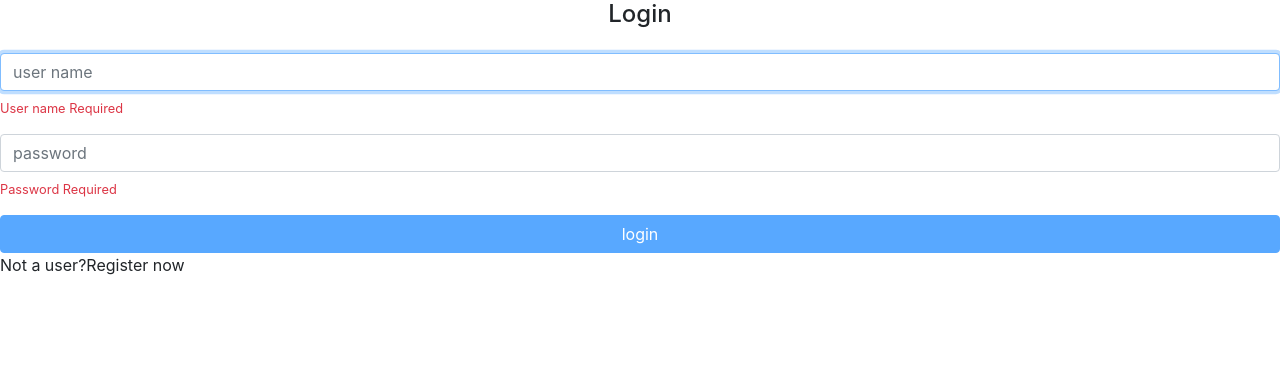
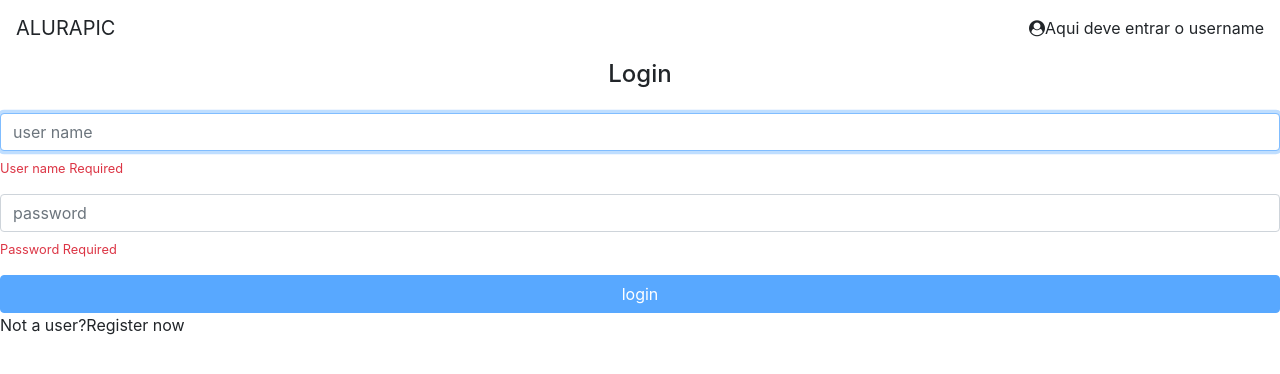
Before and after one commit to antonioadami/alurapic, an Angular app: page / in a window 1280 px wide. Shown: the top 374 px of the page. Built offline with nearby package versions, Linux system fonts and the light colour scheme.

Commit message:
Parte2-aula2 | Autenticação e token

```diff
--- a/src/app/app.component.html
+++ b/src/app/app.component.html
@@ -1 +1,2 @@
+<ap-header></ap-header>
 <router-outlet></router-outlet>
--- a/src/app/app.module.ts
+++ b/src/app/app.module.ts
@@ -6,6 +6,7 @@
 import { AppRoutingModule } from './app.routing.module';
 import { ErrorsModule } from './errors/errors.module';
 import { HomeModule } from './home/home.module';
+import { CoreModule } from './core/core.module';
 
 @NgModule({
   declarations: [
@@ -16,7 +17,8 @@
     PhotosModule,
     AppRoutingModule,
     ErrorsModule,
-    HomeModule
+    HomeModule,
+    CoreModule
   ],
   providers: [],
   bootstrap: [AppComponent]
--- a/src/app/core/auth/auth.service.ts
+++ b/src/app/core/auth/auth.service.ts
@@ -1,5 +1,7 @@
 import { Injectable } from '@angular/core';
 import { HttpClient } from '@angular/common/http';
+import { tap } from 'rxjs/operators';
+import { TokenService } from '../token/token.service';
 
 const API_URL = 'http://localhost:3000';
 
@@ -8,9 +10,17 @@
 })
 export class AuthService {
 
-  constructor(private http: HttpClient) { }
+  constructor(
+    private http: HttpClient,
+    private tokenService: TokenService
+  ) { }
 
   authenticate(userName: string, password: string) {
-    return this.http.post(API_URL + '/user/login', { userName, password })
+    return this.http
+      .post(API_URL + '/user/login', { userName, password }, { observe: 'response'})
+      .pipe(tap(res => {
+        const authToken = res.headers.get('x-access-token');
+        this.tokenService.setToken(authToken);
+      }));
   }
 }
--- /dev/null
+++ b/src/app/core/header/header.component.html
@@ -0,0 +1,9 @@
+<header class="fixed-top">
+    <nav class="navbar navbar-light bg-white">
+        <a class="navbar-brand">ALURAPIC</a>
+        <div>
+            <i class="fa fa-user-circle"></i>
+            <a>Aqui deve entrar o username</a>
+        </div>
+    </nav>
+</header>
--- /dev/null
+++ b/src/app/core/token/token.service.ts
@@ -0,0 +1,23 @@
+import { Injectable } from '@angular/core';
+
+const key = 'authToken';
+
+@Injectable({ providedIn: 'root'})
+export class TokenService{
+
+    hasToken(): boolean {
+        return !!window.localStorage.getItem(key);
+    }
+
+    setToken(token) {
+        window.localStorage.setItem(key, token);
+    }
+
+    getToken() {
+        return window.localStorage.getItem(key);
+    }
+
+    removeToken() {
+        window.localStorage.removeItem(key);
+    }
+}
--- a/src/styles.css
+++ b/src/styles.css
@@ -1 +1,4 @@
 /* You can add global styles to this file, and also import other style files */
+body {
+    padding-top: 60px;
+}
```
Also changed, not shown: src/app/core/core.module.ts (added, +10 -0 lines), src/app/core/header/header.component.ts (added, +9 -0 lines).
